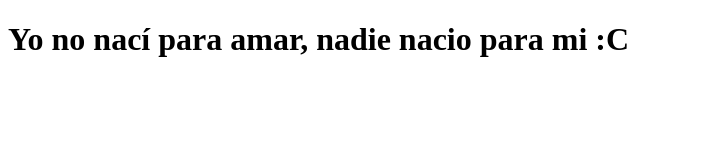
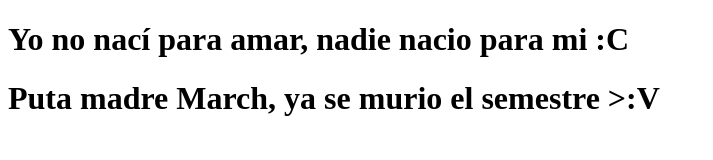
Before and after one commit to miltonf55/Coronavirus, a plain HTML site: page index.html in a window 1280 px wide. Shown: the whole page, without its empty margins (0-713 px from the left). Drawn offline with Linux system fonts and the light colour scheme.

Commit message:
666 el numero de los gays xs

```diff
--- a/index.html
+++ b/index.html
@@ -3,9 +3,10 @@
 <head>
     <meta charset="UTF-8">
     <meta name="viewport" content="width=device-width, initial-scale=1.0">
-    <title>LFG</title>
+    <title>Lissette</title>
 </head>
 <body>
     <h1>Yo no nací para amar, nadie nacio para mi :C</h1>
+    <h1>Puta madre March, ya se murio el semestre >:V</h1>
 </body>
 </html>
```
